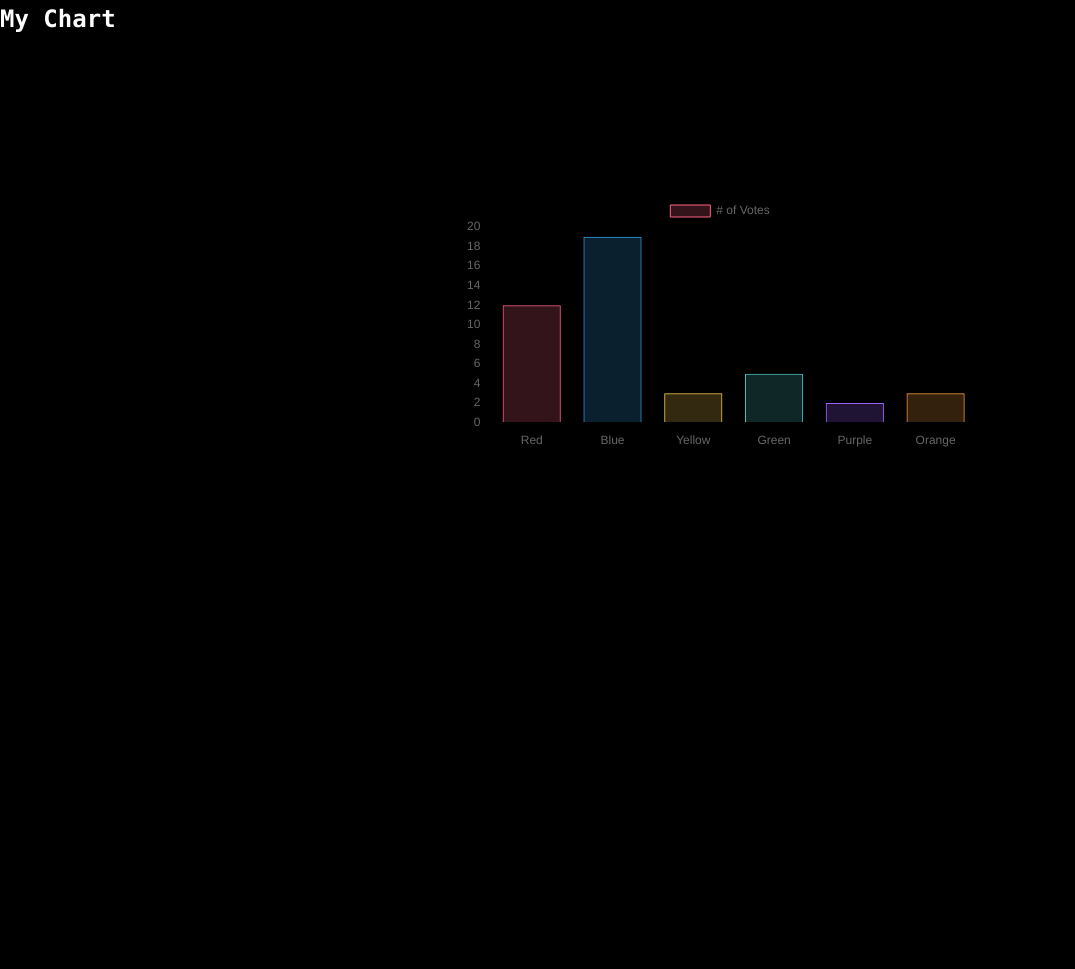
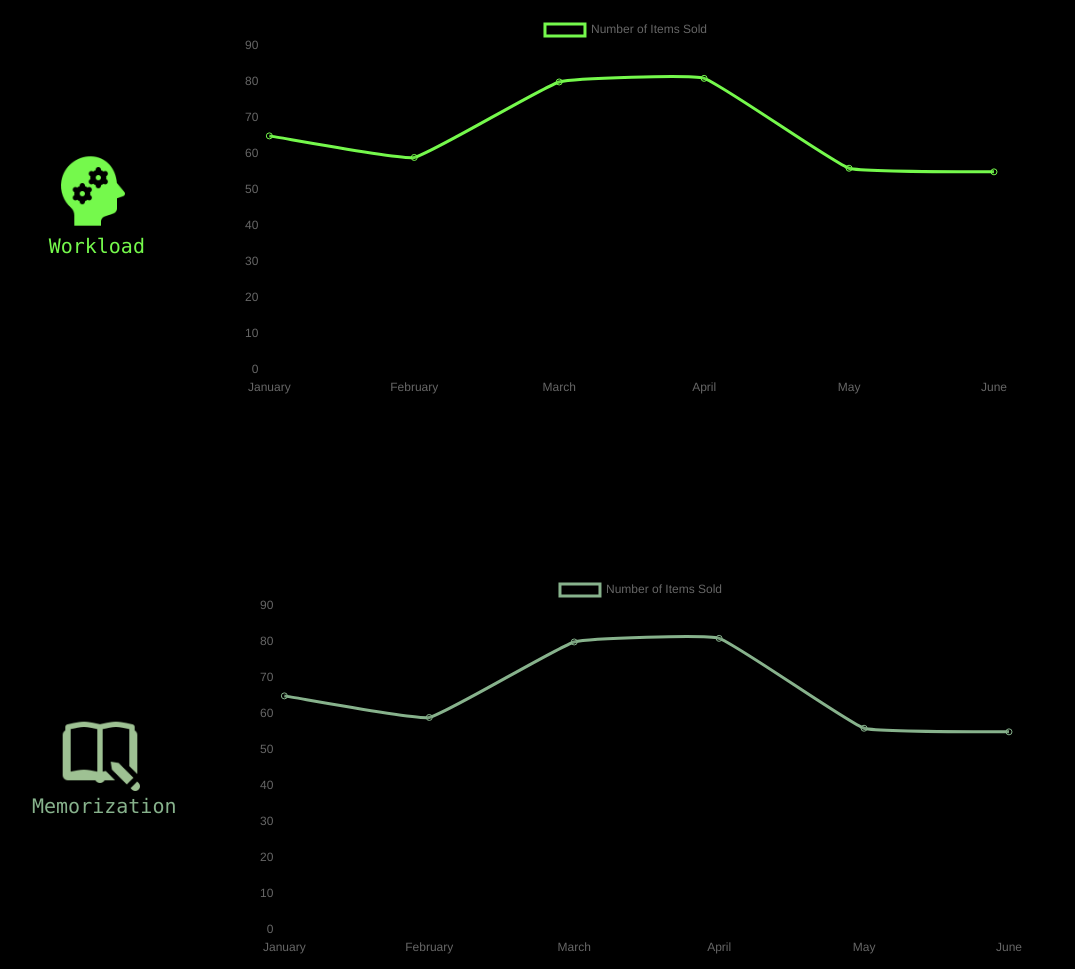
Before and after one commit to NickC25C/BrainScope, an Electron app: page FrontEnd/pages/visualizar_page.html in a window 1440 px wide. Shown: the part 857-1826 px from the top of the page, without its empty margins (0-1075 px from the left). Before the commit the page ends 1308 px from the top, so only its background shows below. Drawn offline with nearby package versions, Linux system fonts and the light colour scheme.

Commit message:
cambios guachis

```diff
--- /dev/null
+++ b/FrontEnd/javascript/change_page.js
@@ -0,0 +1,5 @@
+const { ipcRenderer } = require("electron");
+
+document.getElementById("changeToVision").addEventListener("click", () => {
+  ipcRenderer.send("change-page", "pages/visualizar_page.html");
+});
--- a/FrontEnd/javascript/renderer.js
+++ b/FrontEnd/javascript/renderer.js
@@ -1,32 +1,104 @@
-const { Chart } = require("chart.js");
+const {
+  Chart,
+  CategoryScale,
+  LinearScale,
+  LineController,
+  LineElement,
+  PointElement,
+  Tooltip,
+  Legend,
+} = require("chart.js");
+
+// Registra los componentes necesarios para gráficos de líneas
+Chart.register(
+  CategoryScale,
+  LinearScale,
+  LineController,
+  LineElement,
+  PointElement,
+  Tooltip,
+  Legend
+);
 
 window.onload = function () {
-  var ctx = document.getElementById("myChart").getContext("2d");
-  var myChart = new Chart(ctx, {
-    type: "bar",
+  console.log("hola");
+
+  var ctx_Wor = document.getElementById("myChart_Workload").getContext("2d");
+  var ctx_Mem = document
+    .getElementById("myChart_Memorization")
+    .getContext("2d");
+  var ctx_Eng = document.getElementById("myChart_Engagement").getContext("2d");
+  var myChart = new Chart(ctx_Wor, {
+    type: "line",
     data: {
-      labels: ["Red", "Blue", "Yellow", "Green", "Purple", "Orange"],
+      labels: ["January", "February", "March", "April", "May", "June"],
       datasets: [
         {
-          label: "# of Votes",
-          data: [12, 19, 3, 5, 2, 3],
-          backgroundColor: [
-            "rgba(255, 99, 132, 0.2)",
-            "rgba(54, 162, 235, 0.2)",
-            "rgba(255, 206, 86, 0.2)",
-            "rgba(75, 192, 192, 0.2)",
-            "rgba(153, 102, 255, 0.2)",
-            "rgba(255, 159, 64, 0.2)",
-          ],
-          borderColor: [
-            "rgba(255, 99, 132, 1)",
-            "rgba(54, 162, 235, 1)",
-            "rgba(255, 206, 86, 1)",
-            "rgba(75, 192, 192, 1)",
-            "rgba(153, 102, 255, 1)",
-            "rgba(255, 159, 64, 1)",
-          ],
-          borderWidth: 1,
+          label: "Number of Items Sold",
+          data: [65, 59, 80, 81, 56, 55],
+          fill: false,
+          borderColor: "rgb(117, 249, 76)",
+          tension: 0.1,
+        },
+      ],
+    },
+    options: {
+      scales: {
+        y: {
+          beginAtZero: true,
+        },
+      },
+    },
+    responsive: true,
+  });
+  console.log("hola");
+
+  var myChart = new Chart(ctx_Mem, {
+    type: "line",
+    data: {
+      labels: ["January", "February", "March", "April", "May", "June"],
+      datasets: [
+        {
+          label: "Number of Items Sold",
+          data: [65, 59, 80, 81, 56, 55],
+          fill: false,
+          borderColor: "rgb(135, 178, 140)",
+          tension: 0.1,
+        },
+      ],
+    },
+    options: {
+      scales: {
+        y: {
+          beginAtZero: true,
+        },
+      },
+    },
+    responsive: true,
+  });
+
+  var myChart = new Chart(ctx_Eng, {
+    type: "line",
+    data: {
+      labels: [
+        "January",
+        "February",
+        "March",
+        "April",
+        "May",
+        "June",
+        "July",
+        "August",
+        "September",
+        "October",
+      ],
+      datasets: [
+        {
+          label: "Number of Items Sold",
+          data: [65, 59, 80, 81, 56, 55, 90, 45, 11, 23],
+          fill: false,
+          borderColor: "rgb(187, 39, 26)",
+          tension: 0.1,
         },
       ],
     },
@@ -38,6 +110,4 @@ window.onload = function () {
       },
     },
   });
-  console.log("hola");
-  return myChart;
 };
--- a/FrontEnd/main.js
+++ b/FrontEnd/main.js
@@ -13,7 +13,11 @@ function createWindow() {
     autoHideMenuBar: true,
   });
 
-  mainWindow.loadFile("pages/visualizar_page.html");
+  mainWindow.loadFile("index.html");
+
+  ipcMain.on("change-page", (event, path) => {
+    mainWindow.loadFile(path);
+  });
 }
 
 app.whenReady().then(createWindow);
--- a/FrontEnd/pages/visualizar_page.html
+++ b/FrontEnd/pages/visualizar_page.html
@@ -21,6 +21,15 @@
       .title {
         color: #cf9e1f;
       }
+      .engagement {
+        color: #bb271a;
+      }
+      .workload {
+        color: #75f94c;
+      }
+      .memorization {
+        color: #87b28c;
+      }
     </style>
   </head>
   <body
@@ -43,11 +52,34 @@
         Your browser does not support the video tag.
       </video>
     </div>
-    <hr class="border-gray-300 mx- 4 my-4" />
-    <h1 class="text-2xl font-bold mb-4">My Chart</h1>
-    <div class="w-full max-w-lg mx-auto">
-      <canvas id="myChart" class="w-full h-64"></canvas>
+    <hr class="border-2 border-orange-400 mx-8 my-4" />
+    <div class="flex space-x-20 px-8 py-2">
+      <div class="flex flex-col w-40 justify-center items-center space-y-18">
+        <img src="../images/Learning.png" alt="Work" class="mr-2 w-20" />
+        <h1 class="workload text-[20px]">Workload</h1>
+      </div>
+      <div class="flex flex-col w-screen h-96">
+        <canvas id="myChart_Workload"></canvas>
+      </div>
+      <script src="../javascript/renderer.js"></script>
     </div>
-    <script src="../javascript/renderer.js"></script>
+    <div class="flex space-x-20 px-8 py-2">
+      <div class="flex flex-col w-40 justify-center items-center space-y-18">
+        <img src="../images/Book And Pencil.png" alt="Mem" class="mr-2 w-20" />
+        <h1 class="memorization text-[20px]">Memorization</h1>
+      </div>
+      <div class="w-full h-96">
+        <canvas id="myChart_Memorization"></canvas>
+      </div>
+    </div>
+    <div class="flex space-x-20 px-8 py-2">
+      <div class="flex flex-col w-40 justify-center items-center space-y-18">
+        <img src="../images/Engage.png" alt="Engage" class="mr-2 w-20" />
+        <h1 class="engagement text-[20px]">Engagement</h1>
+      </div>
+      <div class="w-full h-96">
+        <canvas id="myChart_Engagement"></canvas>
+      </div>
+    </div>
   </body>
 </html>
```
Also changed, not shown: FrontEnd/index.html (+1 -1 lines), FrontEnd/pages/procesar_datos.html (+67 -0 lines), FrontEnd/images/Book And Pencil.png (added), FrontEnd/images/Engage.png (added), FrontEnd/images/Learning.png (added), FrontEnd/images/Love.png (added).
